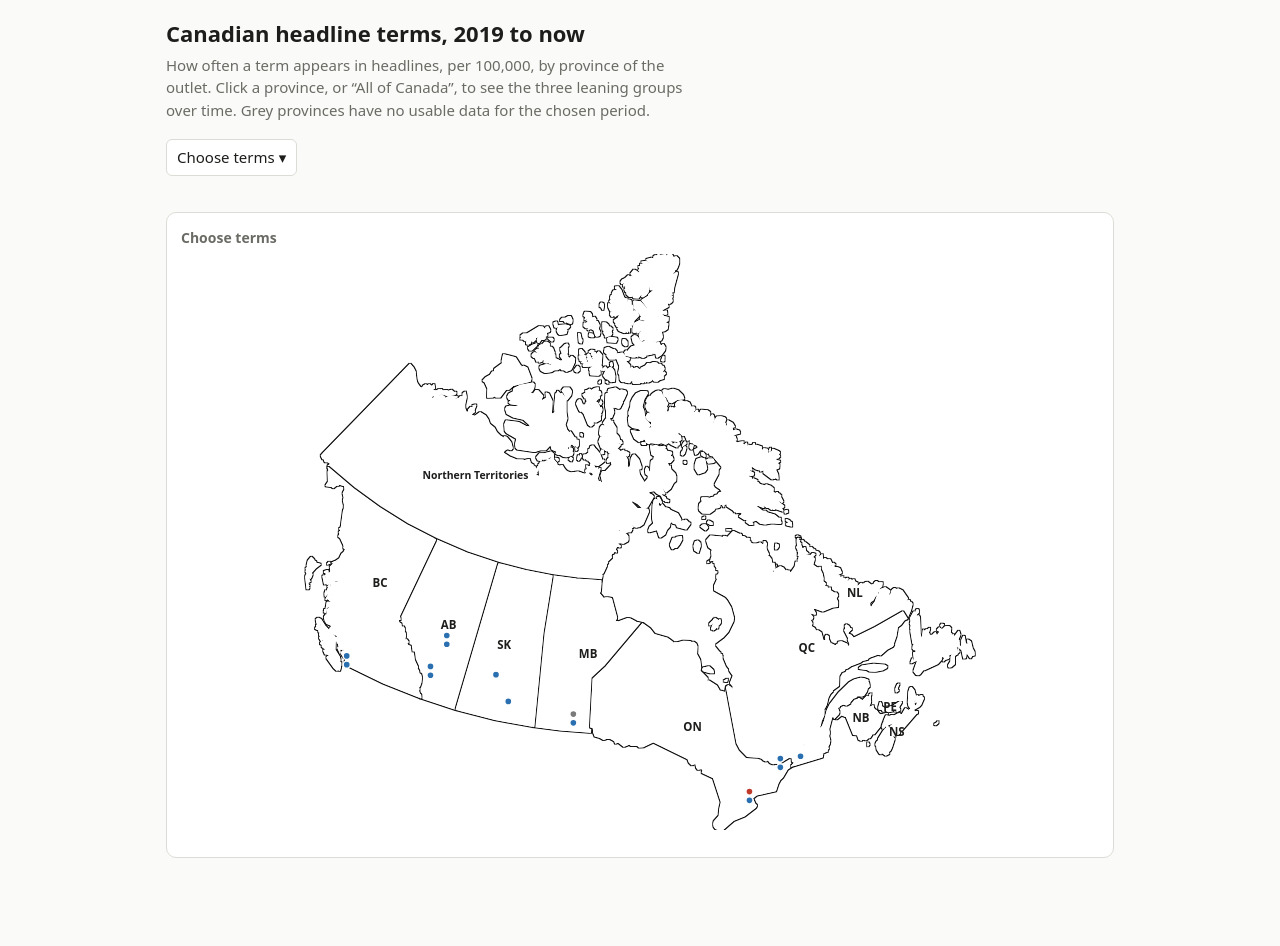
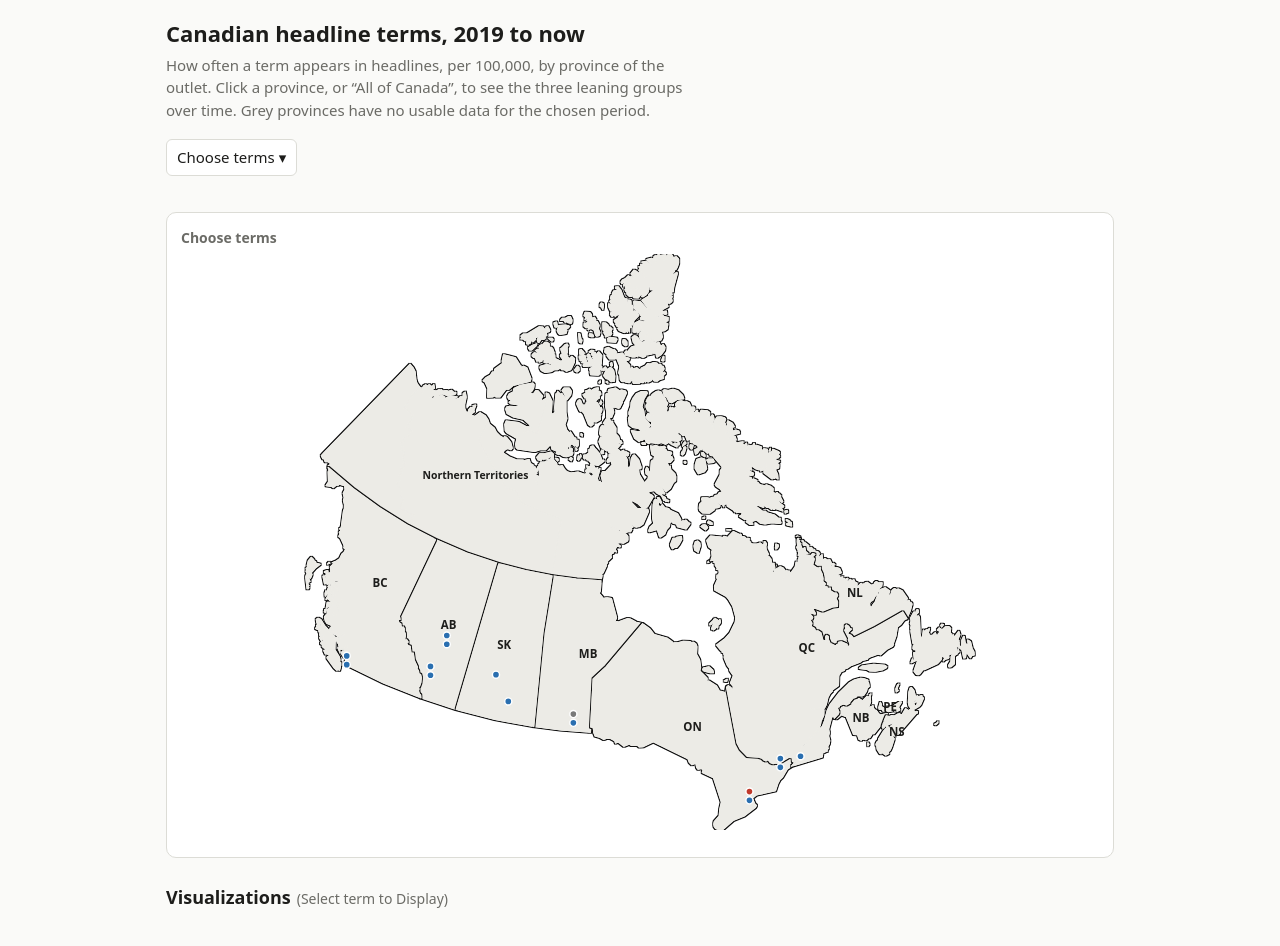
Before and after one commit to CGazdar/Canadian-Headlines-Map, a plain HTML site: page docs/index.html in a window 1280 px wide. Shown: the part 56-1002 px from the top of the page. Before the commit the page ends 978 px from the top, so only its background shows below. Drawn offline with Linux system fonts and the light colour scheme.

Commit message:
Newspaper dots

```diff
--- a/docs/index.html
+++ b/docs/index.html
@@ -62,6 +62,7 @@ body.pre .slider,body.pre #allbtn,body.pre .seg,body.pre #natbtn{display:none}
 .chip button.x{padding:3px 9px 3px 2px;color:var(--mute)}
 .chip.on{border-color:var(--fg)}.chip.on .nm{font-weight:600}
 .hint{font-size:12px;color:var(--mute)}
+.viz{font-size:18px;margin:26px 0 0}.viz small{font-size:14px;font-weight:400;color:var(--mute);margin-left:6px}
 .charts{display:grid;grid-template-columns:1fr 1fr;gap:16px;margin-top:16px}
 .charts.n0 .card,.charts.n1 .card,.charts .pagelink{grid-column:1/-1}
 @media(max-width:760px){.charts{grid-template-columns:1fr}}
@@ -77,8 +78,8 @@ button.tog[aria-pressed=false]{color:var(--mute)}
 padding:6px 9px;font-size:13px;display:none;box-shadow:0 2px 8px rgba(0,0,0,.15);z-index:5}
 .nav button{font:inherit;font-size:13px;padding:5px 10px;margin-left:6px;color:var(--fg);background:var(--card);border:1px solid var(--line);border-radius:999px;cursor:pointer}
 .nav button.tog[aria-pressed=false]{color:var(--mute)}
-:root{--mapbg:#f1f0eb;--mapfill:#ffffff;--mapline:#111111;--maplabel:#1d1d1b}
-:root[data-theme=dark]{--mapbg:#05090d;--mapfill:#0f141b;--mapline:#e5685a;--maplabel:#d5dee6}
+:root{--mapbg:#f1f0eb;--mapfill:var(--nodata);--mapline:#111111;--maplabel:#1d1d1b}
+:root[data-theme=dark]{--mapbg:#05090d;--mapfill:var(--nodata);--mapline:#e5685a;--maplabel:#d5dee6}
 :root{color-scheme:light}:root[data-theme=dark]{color-scheme:dark}
 </style>
 </head>
@@ -96,6 +97,7 @@ padding:6px 9px;font-size:13px;display:none;box-shadow:0 2px 8px rgba(0,0,0,.15)
 <div class="chips" id="chips"></div>
 <div class="mapwrap">
   <div class="card mapcard"><div class="cardhead"><h2 id="maptitle">Map</h2><div class="btns"><button id="natbtn">All of Canada</button></div></div><svg id="map" width="100%" viewBox="0 0 640 430"></svg><div id="scale" style="margin-top:8px"></div></div>
+  <h2 class="viz" id="viz"></h2>
   <div class="charts" id="charts"></div>
 </div>
 </main>
@@ -311,6 +313,7 @@ function drawCharts(){
 function setSel(i){sel=i;$("qslider").value=i;$("allbtn").classList.remove("on");draw()}
 function draw(){
   document.body.classList.toggle("pre",!terms.length);
+  $("viz").innerHTML="Visualizations"+(terms.length?"":"<small>(Select term to Display)</small>");
   $("qlabel").textContent=sel>=0?Q[sel]:"All";
   $("allbtn").classList.toggle("on",sel<0);
   drawChips();drawMap();drawCharts();
```
